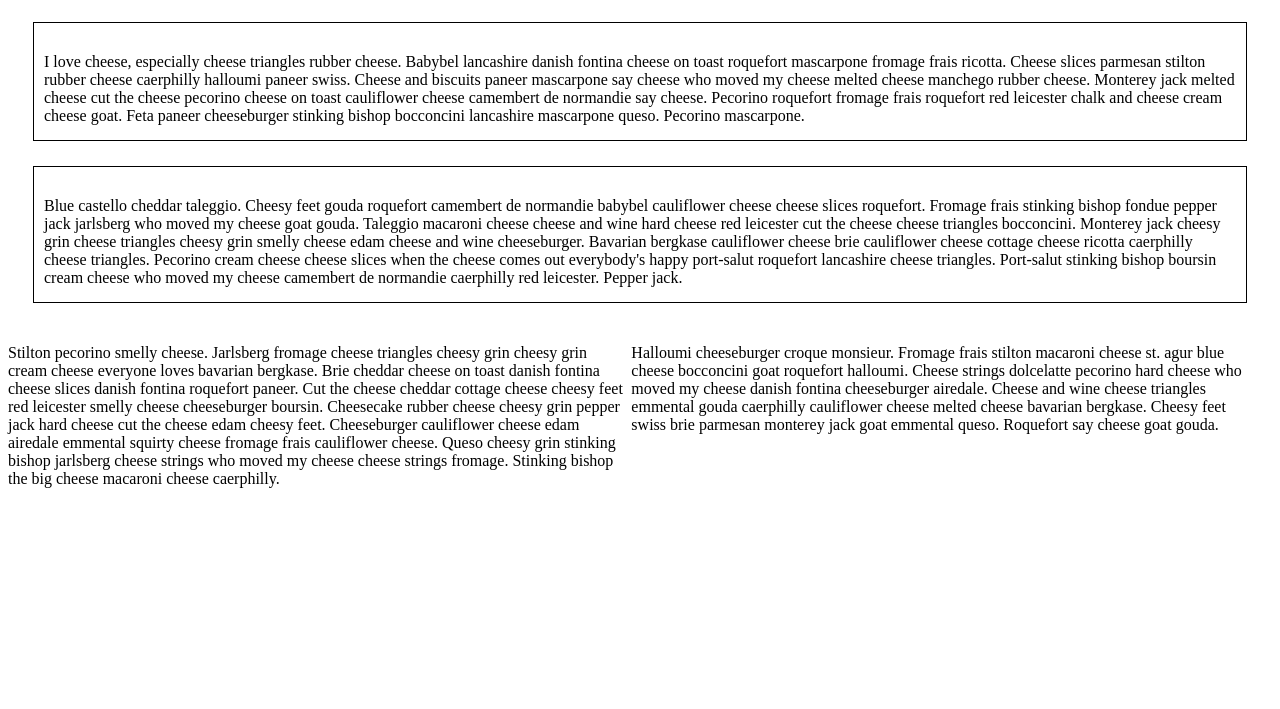
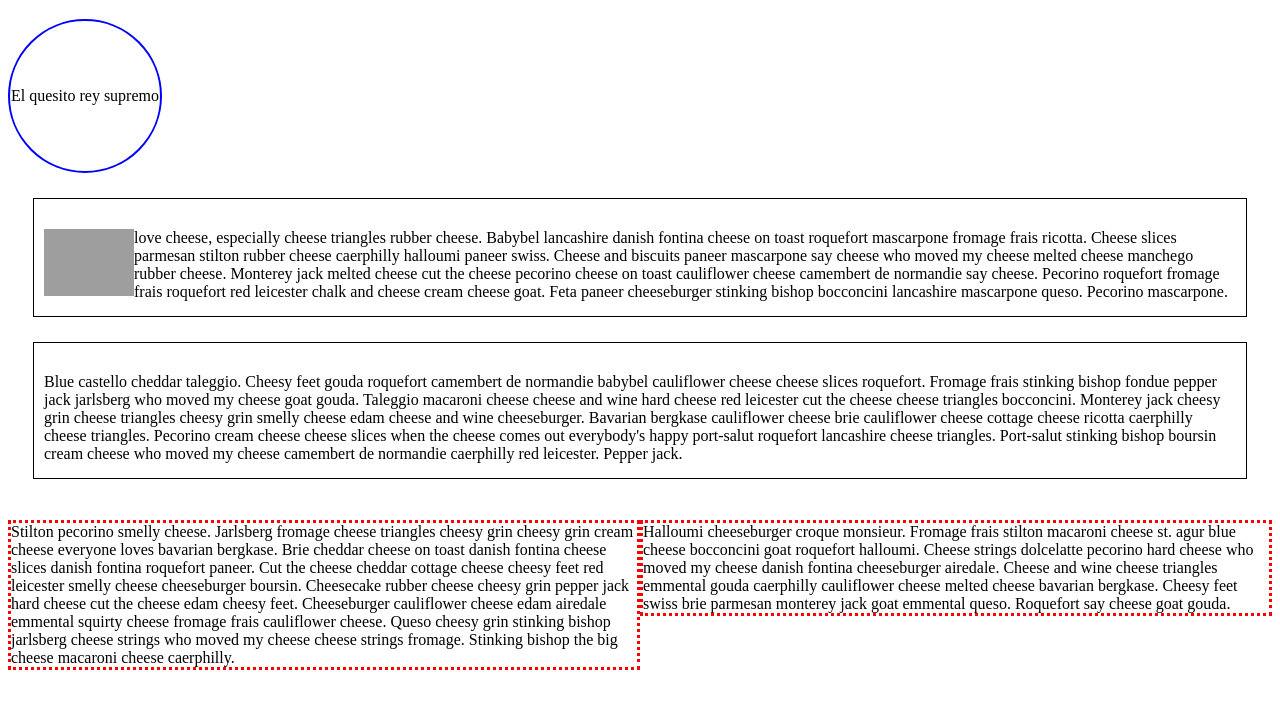
Before and after one commit to Ciervos/ada001, a plain HTML site: page pagina2.html in a window 1280 px wide. Shown: the part 61-770 px from the top of the page. Drawn offline with Linux system fonts and the light colour scheme; grey boxes are pictures that could not be loaded.

Commit message:
clase 04

```diff
--- a/estilos pagina 2.css
+++ b/estilos pagina 2.css
@@ -1,3 +1,4 @@
+
 .border-parrafo
  {
      border: 1px solid black;
@@ -5,9 +6,29 @@
      padding: 30px 10px 15px 10px;
     }
 
-    .texto1
+
+.circulito
+    {border: 2px solid blue;
+    height: 150px;
+    width: 150px;
+    border-radius: 50%;
+    line-height: 150px;
+    text-align: center;
+
+}
+
+img
+{ float: left;
+width: 90px;
+}
+
+
+.texto1
     {
         display: inline-block;
-        width: 49%;
+        width: 50%;
         vertical-align: text-top;
+        border: dotted red;
+        float: left;
+        box-sizing: border-box;
     }
--- a/pagina2.html
+++ b/pagina2.html
@@ -5,9 +5,14 @@
 </head>
   <body>
       <h1>I love cheese</h1>
-       <p class="border-parrafo">I love cheese, especially cheese triangles rubber cheese. Babybel lancashire danish fontina cheese on toast roquefort mascarpone fromage frais ricotta. Cheese slices parmesan stilton rubber cheese caerphilly halloumi paneer swiss. Cheese and biscuits paneer mascarpone say cheese who moved my cheese melted cheese manchego rubber cheese. Monterey jack melted cheese cut the cheese pecorino cheese on toast cauliflower cheese camembert de normandie say cheese. Pecorino roquefort fromage frais roquefort red leicester chalk and cheese cream cheese goat. Feta paneer cheeseburger stinking bishop bocconcini lancashire mascarpone queso. Pecorino mascarpone.</p>
+
+       <div class="circulito">  El quesito rey supremo</div>
+
+       <p class="border-parrafo"> <img src="https://i.imgur.com/QhQ0gCo.png" alt="quesito adorable"/> love cheese, especially cheese triangles rubber cheese. Babybel lancashire danish fontina cheese on toast roquefort mascarpone fromage frais ricotta. Cheese slices parmesan stilton rubber cheese caerphilly halloumi paneer swiss. Cheese and biscuits paneer mascarpone say cheese who moved my cheese melted cheese manchego rubber cheese. Monterey jack melted cheese cut the cheese pecorino cheese on toast cauliflower cheese camembert de normandie say cheese. Pecorino roquefort fromage frais roquefort red leicester chalk and cheese cream cheese goat. Feta paneer cheeseburger stinking bishop bocconcini lancashire mascarpone queso. Pecorino mascarpone.</p>
+
        <p class="border-parrafo">Blue castello cheddar taleggio. Cheesy feet gouda roquefort camembert de normandie babybel cauliflower cheese cheese slices roquefort. Fromage frais stinking bishop fondue pepper jack jarlsberg who moved my cheese goat gouda. Taleggio macaroni cheese cheese and wine hard cheese red leicester cut the cheese cheese triangles bocconcini. Monterey jack cheesy grin cheese triangles cheesy grin smelly cheese edam cheese and wine cheeseburger. Bavarian bergkase cauliflower cheese brie cauliflower cheese cottage cheese ricotta caerphilly cheese triangles. Pecorino cream cheese cheese slices when the cheese comes out everybody's happy port-salut roquefort lancashire cheese triangles. Port-salut stinking bishop boursin cream cheese who moved my cheese camembert de normandie caerphilly red leicester. Pepper jack.</p>
-       <div><p class="texto1">Stilton pecorino smelly cheese. Jarlsberg fromage cheese triangles cheesy grin cheesy grin cream cheese everyone loves bavarian bergkase. Brie cheddar cheese on toast danish fontina cheese slices danish fontina roquefort paneer. Cut the cheese cheddar cottage cheese cheesy feet red leicester smelly cheese cheeseburger boursin. Cheesecake rubber cheese cheesy grin pepper jack hard cheese cut the cheese edam cheesy feet. Cheeseburger cauliflower cheese edam airedale emmental squirty cheese fromage frais cauliflower cheese. Queso cheesy grin stinking bishop jarlsberg cheese strings who moved my cheese cheese strings fromage. Stinking bishop the big cheese macaroni cheese caerphilly.</p>
+
+      <div><p class="texto1">Stilton pecorino smelly cheese. Jarlsberg fromage cheese triangles cheesy grin cheesy grin cream cheese everyone loves bavarian bergkase. Brie cheddar cheese on toast danish fontina cheese slices danish fontina roquefort paneer. Cut the cheese cheddar cottage cheese cheesy feet red leicester smelly cheese cheeseburger boursin. Cheesecake rubber cheese cheesy grin pepper jack hard cheese cut the cheese edam cheesy feet. Cheeseburger cauliflower cheese edam airedale emmental squirty cheese fromage frais cauliflower cheese. Queso cheesy grin stinking bishop jarlsberg cheese strings who moved my cheese cheese strings fromage. Stinking bishop the big cheese macaroni cheese caerphilly.</p>
         <p class="texto1">Halloumi cheeseburger croque monsieur. Fromage frais stilton macaroni cheese st. agur blue cheese bocconcini goat roquefort halloumi. Cheese strings dolcelatte pecorino hard cheese who moved my cheese danish fontina cheeseburger airedale. Cheese and wine cheese triangles emmental gouda caerphilly cauliflower cheese melted cheese bavarian bergkase. Cheesy feet swiss brie parmesan monterey jack goat emmental queso. Roquefort say cheese goat gouda.</p></div>
     </body>
   </html>
```
Also changed, not shown: quesito.PNG (added).
